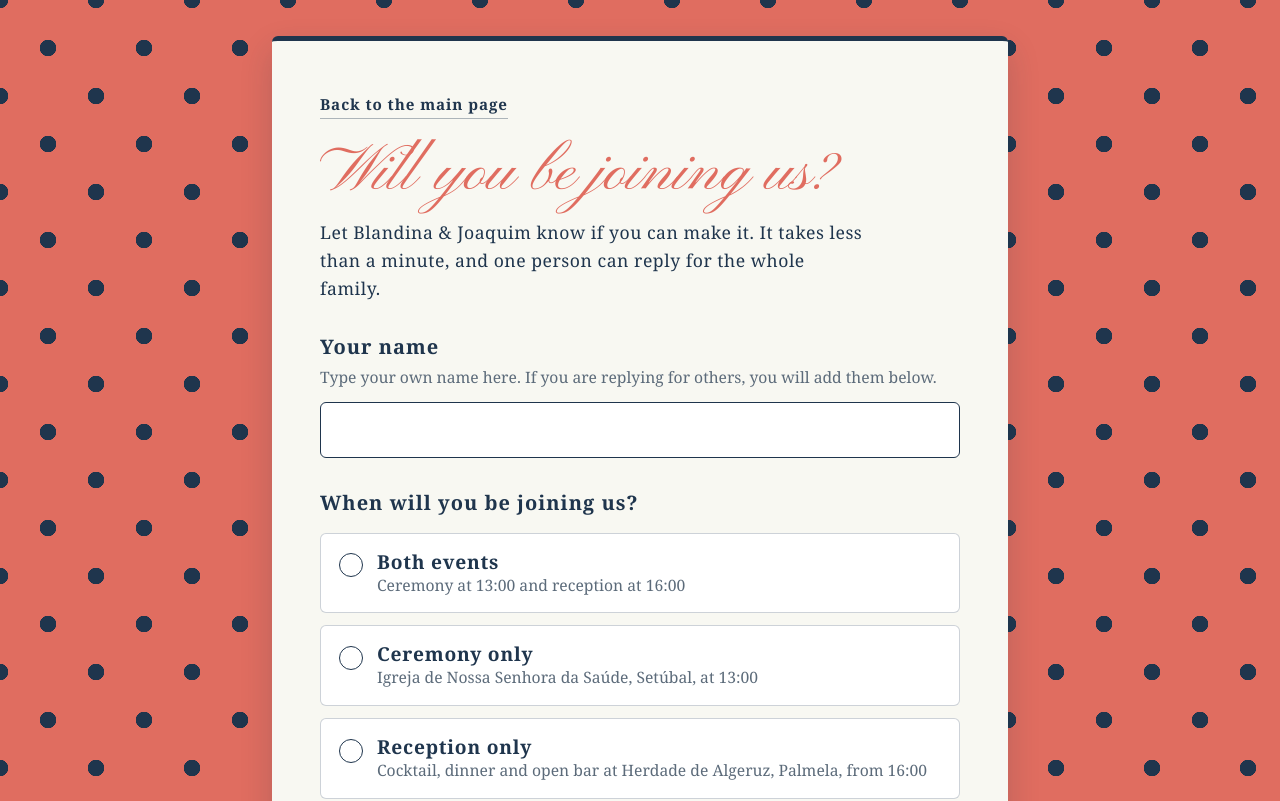
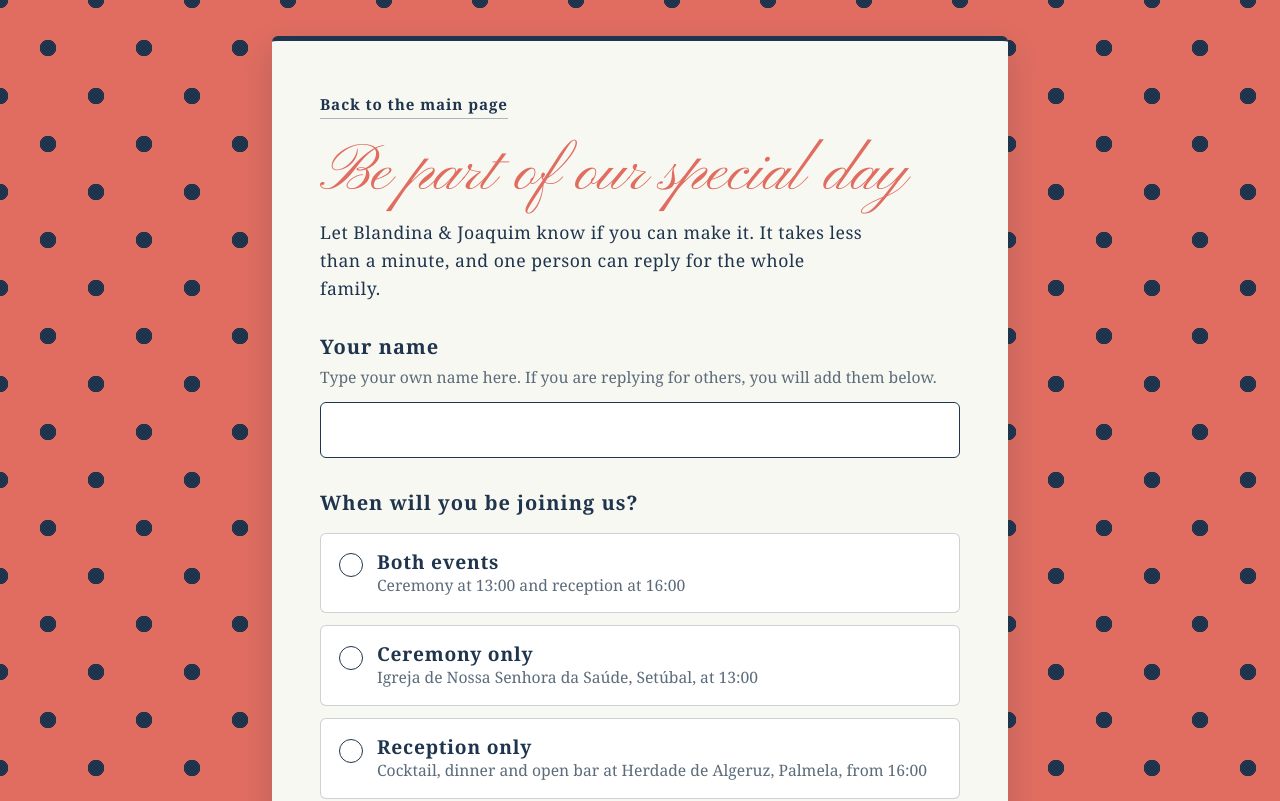
Before and after one commit to joaquimlcbfranco/wedding-ui, an Angular app: page /rsvp in a window 1280 px wide. Shown: the top 801 px of the page. Built offline with nearby package versions, Linux system fonts and the light colour scheme; a web font is replaced by a local one.

Commit message:
feat: Change rsvp header

```diff
--- a/src/app/pages/rsvp/rsvp.html
+++ b/src/app/pages/rsvp/rsvp.html
@@ -2,7 +2,7 @@
   <div class="sheet">
     <a class="back" routerLink="/">Back to the main page</a>
 
-    <h1>Will you be joining us?</h1>
+    <h1>Be part of our special day</h1>
     <p class="intro">
       Let {{ names }} know if you can make it. It takes less than a minute, and one person can
       reply for the whole family.
```
